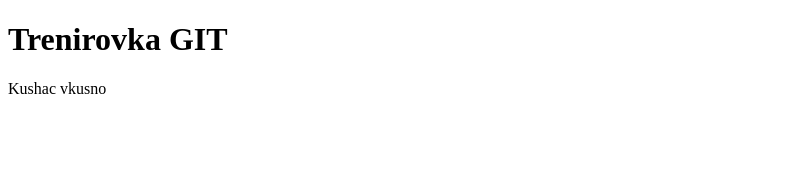
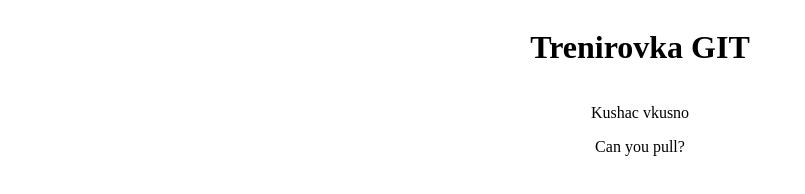
Before and after one commit to iliapapela/QA, a plain HTML site: page index.html in a window 1280 px wide. Shown: the whole page, without its empty margins (0-805 px from the left). Drawn offline with Linux system fonts and the light colour scheme.

Commit message:
Added stylesheet

```diff
--- a/index.html
+++ b/index.html
@@ -4,9 +4,13 @@
 <head>
 	<meta charset="utf-8">
 	<title>LOLOLO</title>
+	<link rel="stylesheet" type="text/css" href="style.css" />
 </head>
 <body>
-	<h1>Trenirovka GIT</h1>
-   <p>Kushac vkusno</p>
+	<div class="beautiful-test">
+		<h1>Trenirovka GIT</h1>
+		<p>Kushac vkusno</p>
+		<span>Can you pull?</span>
+	</div>
 </body>
 </html>
--- /dev/null
+++ b/style.css
@@ -0,0 +1,5 @@
+.beautiful-test {
+    display: flex;
+    flex-direction: column;
+    align-items: center;
+}
```
